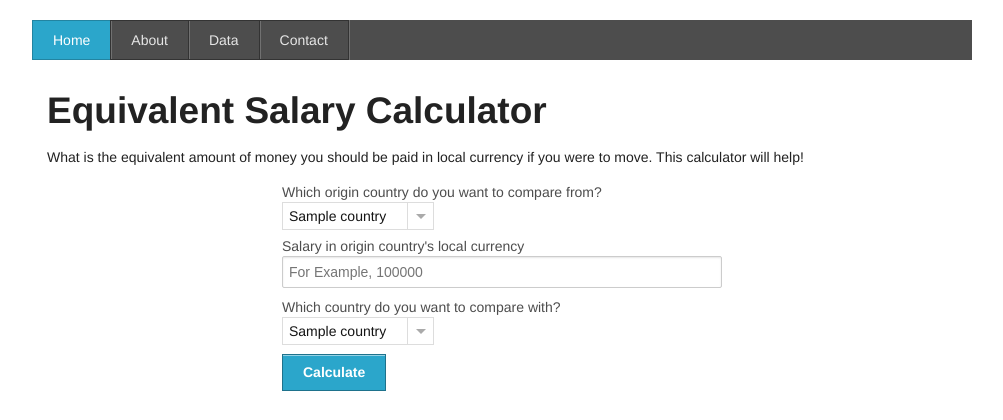
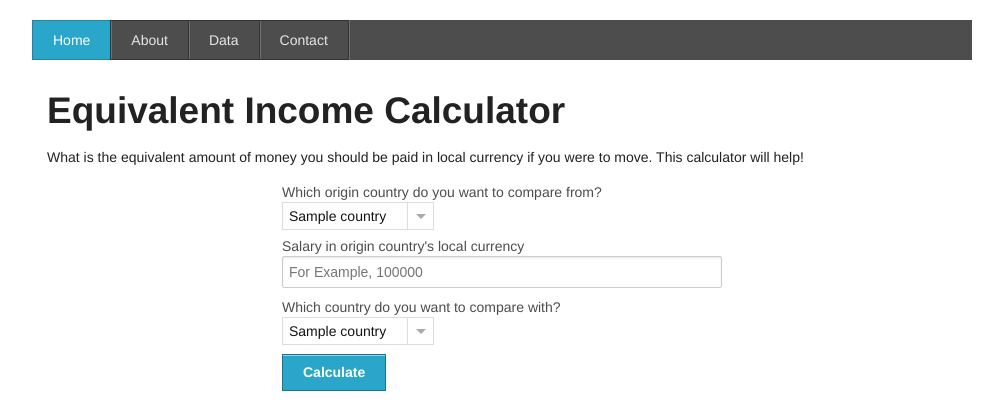
Before and after one commit to nigelbabu/pppconverter, a Flask app: page / in a window 1280 px wide. Shown: the top 420 px of the page, without its empty margins (138-1141 px from the left). Run offline with Flask 2, Linux system fonts and the light colour scheme; tables that the repository leaves empty hold one stand-in row (values such as "Sample post"); parts of the project's set-up code (start-up, migrations or seed data) failed here and were passed over.

Commit message:
s/Salary/Income/g

```diff
--- a/templates/index.html
+++ b/templates/index.html
@@ -2,7 +2,7 @@
 {% block content %}
 <div class="row">
   <div class="twelve columns centered">
-    <h2>Equivalent Salary Calculator</h2>
+    <h2>Equivalent Income Calculator</h2>
     <p>What is the equivalent amount of money you should be paid in local currency if you were to move. This calculator will help!</p>
   </div>
 </div>
```
